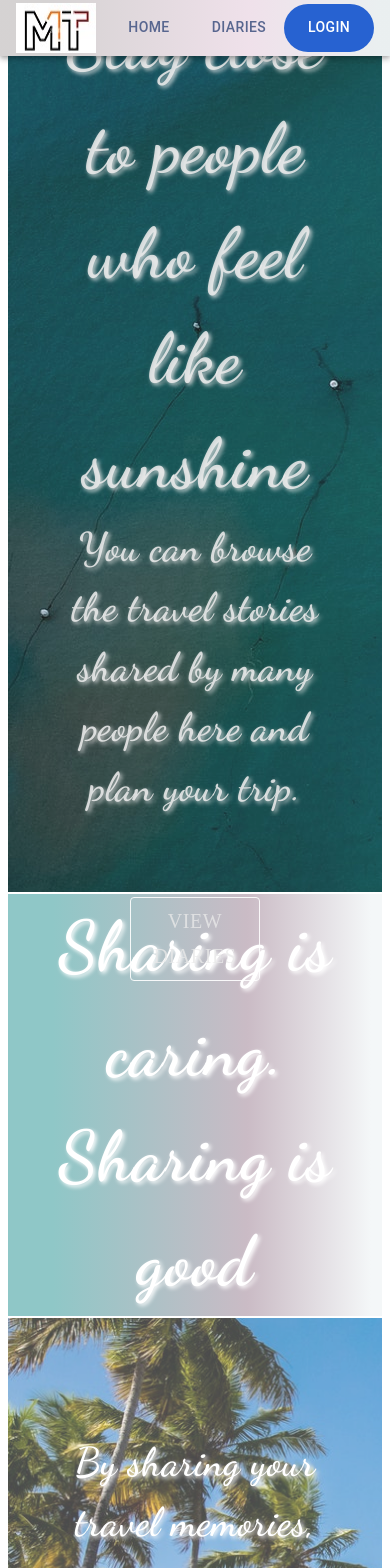
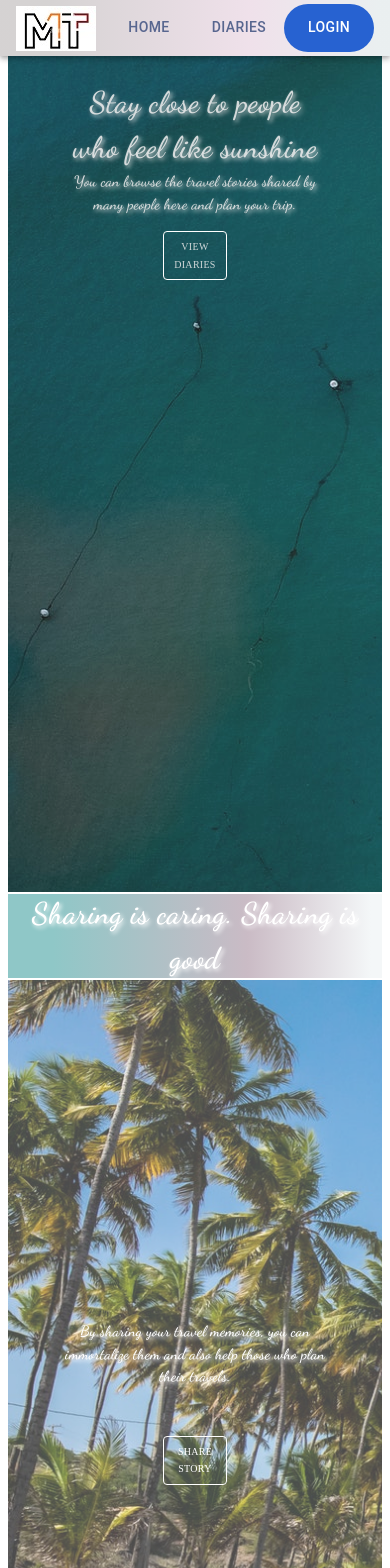
Before and after one commit to MehmeTokgoz/Travel_Diaries_Blog_Project, a React (Vite) app in the folder client/: page / in a window 390 px wide. Shown: the top 1568 px of the page. Built offline with nearby package versions, Linux system fonts and the light colour scheme.

Commit message:
made responsive

```diff
--- a/client/src/add/AddPost.jsx
+++ b/client/src/add/AddPost.jsx
@@ -159,7 +159,7 @@ function AddPost() {
       </form>
       <Snackbar
         open={open}
-        autoHideDuration={3000}
+        autoHideDuration={2000}
         onClose={()=> setAlertPosition({...alertPosition, open: false})}
         // onClose={() => setOpen(false)}
         anchorOrigin={{ vertical: "top", horizontal: "right" }}
--- a/client/src/diaries/DiaryCard.jsx
+++ b/client/src/diaries/DiaryCard.jsx
@@ -101,16 +101,16 @@ const DiaryCard = (props) => {
         description={props.description}
         user={props.user}
       />
-      <img height="194" src={props.image} alt={props.title} />
+      <img height="200" src={props.image} alt={props.title} />
       <CardContent id="main-card-info-content">
         <Typography className="card-info-header">
           {props.title} <br />
         </Typography>
-        <hr />
+        <hr className="line" />
         <Box className="post-description-box">
           <Typography className="post-description">{props.description}</Typography>
         </Box>
-        <hr/>
+        <hr className="line"/>
         {isLoggedIn && (
           <CardActions className="cardActions-buttons">
             <IconButton
@@ -133,7 +133,7 @@ const DiaryCard = (props) => {
 
       <Snackbar
         open={open}
-        autoHideDuration={3000}
+        autoHideDuration={2000}
         onClose={() => setAlertPosition({ ...alertPosition, open: false })}
         anchorOrigin={{ vertical, horizontal }}
       >
--- a/client/src/diaries/diaries.scss
+++ b/client/src/diaries/diaries.scss
@@ -7,6 +7,24 @@
     background: url(../assets/new-diaries-bg-1.jpg);
     // background: linear-gradient(90deg, hsla(339, 100%, 55%, 1) 0%, hsla(197, 100%, 64%, 1) 100%);
 
+}
 
+@media screen and (max-width: 992px) {
+    .diary-container {
+      display: grid;
+      grid-template-columns: auto  auto;
+      gap: 5px;
+      margin-top: 3rem;
+      background: url(../assets/new-diaries-bg-1.jpg);
+    }
+  }
 
-}
+  @media screen and (max-width: 600px) {
+    .diary-container {
+      display: grid;
+      grid-template-columns: auto;
+      gap: 5px;
+      margin-top: 3rem;
+      background: url(../assets/new-diaries-bg-1.jpg);
+    }
+  }
--- a/client/src/diaries/diaryCard.scss
+++ b/client/src/diaries/diaryCard.scss
@@ -1,7 +1,7 @@
 #main-card-box {
     margin: auto;
     margin-top: 2rem;
-    margin-bottom: 2rem;
+    margin-bottom: 0rem;
     // width: 400px;
     max-width: 400px;
     height: 500px;
@@ -23,9 +23,24 @@
 }
 
 #main-card-info-content {
+    box-sizing: border-box;
+    // padding-top: 0px;
+    // padding-bottom: 0%;
+    height: 100px;
 
-    padding-top: 0px;
+    .post-description {
+        overflow-y: auto;
+        height: 130px;
+        // scrollbar-width:thin;
+    }
+
+            .line {
+                margin: 1px auto;
+            }
+
 }
+
+
 
 .card-info-header {
     h3 {
@@ -35,8 +50,13 @@
 
 .cardActions-buttons {
     display: flex;
+    box-sizing: border-box;
     justify-content: center;
-    margin-bottom: 15px;
+    margin-bottom: 0px;
+    padding: 0px;
+    // margin-top: 0px;
+    // padding: 0px;
+
 
     .edit-icon {
         display: flex;
@@ -50,3 +70,63 @@
     margin-top: 3rem;
 
 }
+
+@media screen and (max-width: 992px) {
+    #main-card-box {
+        margin: auto;
+        margin-top: 2rem;
+        margin-bottom: 0rem;
+        // width: 400px;
+        max-width: 400px;
+        box-shadow: 5px 5px 10px rgb(252, 118, 118);
+        background: linear-gradient(90deg, hsla(0, 3%, 83%, 1) 12%, hsla(321, 32%, 91%, 1) 64%, hsla(190, 17%, 93%, 1) 97%);
+        opacity: 0.9;
+    }
+    #main-card-info-content {
+        box-sizing: border-box;
+        // padding-top: 0px;
+        // padding-bottom: 0%;
+        height: 50px;
+
+        .post-description {
+            overflow-y: auto;
+            height: 100px;
+            // scrollbar-width:thin;
+        }
+
+                .line {
+                    margin: 1px auto;
+                }
+
+    }
+  }
+
+  @media screen and (max-width: 600px) {
+    #main-card-box {
+        margin: auto;
+        margin-top: 2rem;
+        margin-bottom: 0rem;
+        // width: 400px;
+        max-width: 400px;
+        box-shadow: 5px 5px 10px rgb(252, 118, 118);
+        background: linear-gradient(90deg, hsla(0, 3%, 83%, 1) 12%, hsla(321, 32%, 91%, 1) 64%, hsla(190, 17%, 93%, 1) 97%);
+        opacity: 0.9;
+    }
+    #main-card-info-content {
+        box-sizing: border-box;
+        // padding-top: 0px;
+        // padding-bottom: 0%;
+        height: 25px;
+
+        .post-description {
+            overflow-y: auto;
+            height: 100px;
+            // scrollbar-width:thin;
+        }
+
+                .line {
+                    margin: 1px auto;
+                }
+
+    }
+  }
--- a/client/src/header/Header.jsx
+++ b/client/src/header/Header.jsx
@@ -1,7 +1,17 @@
 import React from "react";
 import axios from "axios";
 import { useState, useEffect } from "react";
-import { AppBar, Toolbar, Tabs, Tab, Slide, useScrollTrigger, Snackbar, Alert, AlertTitle } from "@mui/material";
+import {
+  AppBar,
+  Toolbar,
+  Tabs,
+  Tab,
+  Slide,
+  useScrollTrigger,
+  Snackbar,
+  Alert,
+  AlertTitle,
+} from "@mui/material";
 import "./header.scss";
 import { Link, useNavigate } from "react-router-dom";
 import logo from "../assets/mt.jpg";
@@ -15,18 +25,17 @@ function Header(props) {
   const [isLoggedIn, setIsLoggedIn] = useState();
   const [value, setValue] = useState(false);
   const navigate = useNavigate();
-  const trigger= useScrollTrigger();
+  const trigger = useScrollTrigger();
   const [alertPosition, setAlertPosition] = useState({
-    open:false,
+    open: false,
     vertical: "top",
-    horizontal:"center"
-  })
+    horizontal: "center",
+  });
   const { vertical, horizontal, open } = alertPosition;
 
-
   //////////
-function HideOnScroll (props) {
-  const { children} = props;
+  function HideOnScroll(props) {
+    const { children } = props;
 
     return (
       <Slide appear={false} direction="down" in={!trigger}>
@@ -35,9 +44,6 @@ function HideOnScroll (props) {
     );
   }
   /////////////////
-
-
-
 
   const verifyUser = async () => {
     if (localStorage.getItem("token")) {
@@ -65,7 +71,7 @@ function HideOnScroll (props) {
   const handleLogout = (e, val, newState) => {
     setValue(val);
     if (val === 4) {
-      setAlertPosition({open: true, ...newState});
+      setAlertPosition({ open: true, ...newState });
       localStorage.clear();
       navigate("/");
       setUserId("");
@@ -110,13 +116,14 @@ function HideOnScroll (props) {
       </HideOnScroll>
       <Snackbar
         open={open}
-        autoHideDuration={3000}
-        onClose={()=> setAlertPosition({...alertPosition, open: false})}
+        autoHideDuration={2000}
+        onClose={() => setAlertPosition({ ...alertPosition, open: false })}
         // onClose={() => setOpen(false)}
         anchorOrigin={{ vertical: "top", horizontal: "right" }}
       >
-        <Alert id="alert"
-          onClose={() => setAlertPosition({...alertPosition, open: false})}
+        <Alert
+          id="alert"
+          onClose={() => setAlertPosition({ ...alertPosition, open: false })}
           severity="success"
           sx={{ width: "100%" }}
         >
@@ -126,39 +133,6 @@ function HideOnScroll (props) {
       </Snackbar>
     </div>
   );
-
-  // return (
-  //   <div>
-  //     {" "}
-  //     <AppBar className="appbar">
-  //       <Toolbar className="toolbar">
-  //         <img src={logo} alt="#" />
-
-  //         <Tabs className="tabs" value={value} onChange={handleLogout}>
-  //           {isLoggedIn
-  //             ? linksArr.map((link) => (
-  //                 <Tab
-  //                   id="tab"
-  //                   key={link}
-  //                   label={link}
-  //                   LinkComponent={Link}
-  //                   to={`/${link === "home" ? "" : link === "logout" ? "" : link}`}
-  //                 />
-  //               ))
-  //             : loggedOutlinksArr.map((link) => (
-  //                 <Tab
-  //                   id="tab"
-  //                   key={link}
-  //                   label={link}
-  //                   LinkComponent={Link}
-  //                   to={`/${link === "home" ? "" : link}`}
-  //                 />
-  //               ))}
-  //         </Tabs>
-  //       </Toolbar>
-  //     </AppBar>
-  //   </div>
-  // );
 }
 
 export default Header;
--- a/client/src/header/header.scss
+++ b/client/src/header/header.scss
@@ -1,29 +1,18 @@
 $main-color: rgb(39, 98, 209);
-
-
 .toolbar {
   background: linear-gradient(90deg, hsla(0, 3%, 83%, 1) 12%, hsla(321, 32%, 91%, 1) 64%, hsla(190, 17%, 93%, 1) 97%);
-
-
   img {
-
-    width: 80px;
-    height: 50px;
+    max-width: 80px;
+    max-height: 50px;
     background: transparent;
   }
-}
-
-.travelicon {
-   color: black;
 }
 
 .tabs {
     margin-left: auto;
     text-decoration: none;
     #tab {
-        // text-decoration: none;
         color: rgb(88, 102, 143);
-
     }
     #tab:hover {
       color: rgb(47, 44, 63);
@@ -36,13 +25,8 @@ $main-color: rgb(39, 98, 209);
       background-color: $main-color;
       color: #ffffff;
       border-radius: 30px;
-
-
     }
-
 }
 .appbar {
-    position: sticky;
-
-
+position: sticky;
 }
--- a/client/src/home/Home.jsx
+++ b/client/src/home/Home.jsx
@@ -7,14 +7,12 @@ import { Button, Tabs, Tab, Typography, AppBar, Toolbar } from "@mui/material";
 import { Link, useNavigate } from "react-router-dom";
 import { useState, useEffect } from "react";
 
-
-import BottomNavigation from '@mui/material/BottomNavigation';
-import BottomNavigationAction from '@mui/material/BottomNavigationAction';
-import FolderIcon from '@mui/icons-material/Folder';
-import RestoreIcon from '@mui/icons-material/Restore';
-import FavoriteIcon from '@mui/icons-material/Favorite';
-import LocationOnIcon from '@mui/icons-material/LocationOn';
-
+import BottomNavigation from "@mui/material/BottomNavigation";
+import BottomNavigationAction from "@mui/material/BottomNavigationAction";
+import FolderIcon from "@mui/icons-material/Folder";
+import RestoreIcon from "@mui/icons-material/Restore";
+import FavoriteIcon from "@mui/icons-material/Favorite";
+import LocationOnIcon from "@mui/icons-material/LocationOn";
 
 function Home() {
   const [isLoggedIn, setIsLoggedIn] = useState(false);
@@ -29,7 +27,7 @@ function Home() {
           token: localStorage.getItem("token"),
         })
         .then(({ data }) => {
-          console.log(data)
+          console.log(data);
           setUserId(data._id);
         });
     }
@@ -55,9 +53,6 @@ function Home() {
     setValue(newValue);
   };
 
-
-
-
   return (
     <>
       <Box id="main-box">
@@ -76,32 +71,35 @@ function Home() {
         </Box>
       </Box>
       <Box className="between-box">
-      <Typography id="between-boxes-typo"> Sharing is caring. Sharing is good</Typography>
+        <Typography id="between-boxes-typo">
+          {" "}
+          Sharing is caring. Sharing is good
+        </Typography>
       </Box>
       <Box className="share-story-box">
         <Box className="share-story-headers">
-          {/* <Typography className="share-story-first-typo"> Sharing is caring. Sharing is good</Typography> */}
           <Typography className="share-story-firs-typo-details">
             By sharing your travel memories, you can immortalize them and also
             help those who plan their travels.{" "}
           </Typography>
-        {/* <Box className="footer-box"> */}
-          {/* <Typography className="second-typography">
-            SHARE YOUR TRAVEL DIARIES WITH US
-          </Typography> */}
           <Box className="header-titles">
-            <Button className="diary-button" onClick={shareStory}>Share Story</Button>
+            <Button className="diary-button" onClick={shareStory}>
+              Share Story
+            </Button>
           </Box>
-        {/* </Box> */}
+        </Box>
       </Box>
 
-      </Box>
-
-      <BottomNavigation id="bottom-navigation" sx={{ width: 500 }} value={value} onChange={handleChange}>
+      <BottomNavigation
+        id="bottom-navigation"
+        sx={{ width: 500 }}
+        value={value}
+        onChange={handleChange}
+      >
         <BottomNavigationAction
           label="Recents"
           value="recents"
-        icon={< RestoreIcon/>}
+          icon={<RestoreIcon />}
         />
         <BottomNavigationAction
           label="Favorites"
@@ -113,7 +111,11 @@ function Home() {
           value="nearby"
           icon={<LocationOnIcon />}
         />
-      <BottomNavigationAction label="Folder" value="folder" icon={<FolderIcon />} />
+        <BottomNavigationAction
+          label="Folder"
+          value="folder"
+          icon={<FolderIcon />}
+        />
       </BottomNavigation>
     </>
   );
--- a/client/src/home/home.scss
+++ b/client/src/home/home.scss
@@ -12,7 +12,7 @@ $main-color: rgb(143, 21, 173);
     background: url(../assets/new-home-bg.jpg);
     // background: linear-gradient(90deg, hsla(339, 100%, 55%, 1) 0%, hsla(197, 100%, 64%, 1) 100%);
     // margin: auto;
-    margin-top:3rem;
+    margin-top: 3rem;
     box-sizing: border-box;
     opacity: 0.9;
 
@@ -81,35 +81,6 @@ $main-color: rgb(143, 21, 173);
     .diary-button:hover {
         background-color: rgb(180, 66, 66);
     }
-
-
-    // .second-typography {
-    //     font-family: cursive;
-    //     font-size: 40px;
-    //     text-align: center;
-    //     padding: 0px;
-    //     // margin: auto;
-    //     // margin: -10% auto;
-    //     color: #e9e9e9de;
-    //     text-shadow: 2px 2px 4px;
-
-
-    // }
-
-    // .button-box {
-    //     Button {
-    //         color: #e9e9e9de;
-    //         box-sizing: border-box;
-    //         background-color: $main-color;
-    //         margin: 2%;
-    //     }
-
-    //     Button:hover {
-    //         background-color: rgb(180, 66, 66);
-    //     }
-
-
-    // }
 }
 
 .share-story-box {
@@ -200,8 +171,6 @@ $main-color: rgb(143, 21, 173);
         text-shadow: 2px 2px 4px;
         margin: auto;
     }
-
-
 }
 
 .between-box {
@@ -226,10 +195,9 @@ $main-color: rgb(143, 21, 173);
     font-weight: bolder;
     text-align: center;
     width: 100%;
-    // position: absolute;
-    // top: 5%;
+
     color: #ffffff;
-    // color: #e2d1d1de;
+
 
     background-color: transparent;
     text-shadow: 2px 2px 4px;
@@ -240,8 +208,91 @@ $main-color: rgb(143, 21, 173);
     margin: 3px auto;
     width: 100%;
     background: linear-gradient(90deg, rgb(74, 87, 87) 12%, rgb(151, 142, 148) 64%, rgb(103, 117, 122) 97%);
-    // background: linear-gradient(90deg, rgb(143, 199, 199) 12%, rgb(202, 187, 197) 64%, rgb(244, 247, 248) 97%);
     opacity: 0.8;
 
     justify-content: center;
 }
+
+@media screen and (max-width: 992px) {
+
+    #main-box {
+
+        .first-typography {
+            margin-top: 0px;
+            font-size: 50px;
+        }
+
+        .first-typo-detail {
+            font-size: 20px;
+        }
+
+        .diary-button {
+            margin-top: 3rem;
+            font-size: 15px;
+            width: 30%;
+        }
+    }
+
+    .between-box {
+        width: 100%;
+        height: 30vh;
+
+        #between-boxes-typo {
+            font-size: 50px;
+        }
+    }
+    .share-story-box {
+        .share-story-firs-typo-details {
+            font-size: 25px;
+        }
+        .diary-button {
+            margin-top: 3rem;
+            font-size: 15px;
+            width: 30%;
+        }
+    }
+}
+
+@media screen and (max-width: 600px) {
+
+    #main-box {
+
+        .first-typography {
+            margin-top: 0px;
+            font-size: 30px;
+        }
+
+        .first-typo-detail {
+            font-size: 15px;
+        }
+
+        .diary-button {
+            margin-top: 1rem;
+            font-size: 10px;
+            width: 10%;
+        }
+    }
+
+    .between-box {
+        height: 10vh;
+        background: linear-gradient(90deg, rgb(143, 199, 199) 12%, rgb(202, 187, 197) 64%, rgb(244, 247, 248) 97%);
+        margin-top: 2px;
+        margin-bottom: 2px;
+
+        #between-boxes-typo {
+            font-size: 30px;
+        }
+    }
+
+    .share-story-box {
+        .share-story-firs-typo-details {
+            font-size: 15px;
+        }
+        .diary-button {
+            margin-top: 1rem;
+            font-size: 10px;
+            width: 10%;
+        }
+
+    }
+}
--- a/client/src/profile/Profile.jsx
+++ b/client/src/profile/Profile.jsx
@@ -14,7 +14,6 @@ function Profile() {
   const [userPosts, setUserPosts] = useState([]);
   const navigate = useNavigate();
 
-
   // const verifyUser = async () => {
   //   if (localStorage.getItem("token")) {
   //     await axios
@@ -29,19 +28,17 @@ function Profile() {
   ///////User info//////
   const getUserInfo = async () => {
     await axios.get(`http://localhost:4000/user/${userId}`).then(({ data }) => {
-    console.log(data)
+      console.log(data);
       setUser(data);
     });
   };
-
 
   useEffect(() => {
     getUserInfo();
   }, [userId]);
 
-
-  console.log(user)
-  console.log(userId)
+  console.log(user);
+  console.log(userId);
 
   const getAllPosts = async () => {
     await axios.get("http://localhost:4000/posts/").then(({ data }) => {
@@ -59,14 +56,11 @@ function Profile() {
 
   console.log(userPosts);
 
-
   // useEffect(() => {
   //   getAllPosts();
   //   getUserPosts();
   //   // verifyUser();
   // }, [posts]);
-
-
 
   useEffect(() => {
     getAllPosts();
@@ -93,6 +87,9 @@ function Profile() {
         {user && (
           <>
             <Box className="profile-info-box">
+            <table>
+              <tr>
+                <th colSpan={2}>
                 <Typography
                 id="user-profile"
                 textAlign={"center"}
@@ -102,31 +99,41 @@ function Profile() {
               >
                 USER PROFILE
               </Typography>
-            <Typography fontFamily={"quicksand"} padding={1} textAlign="left">
-              Name: {user.name}
-            </Typography>
-            <Typography fontFamily={"quicksand"} padding={1} textAlign="left">
-              Email: {user.email}
-            </Typography>
-            {/* <Button
-              onClick={handleClick}
-              sx={{ mr: "auto", width: "15%" }}
-              color="warning"
-              variant="contained"
-            >
-              Logout
-            </Button>{" "} */}
-            <br />
-            <Button id="addNew-button"
+                </th>
+              </tr>
+
+
+                <tr>
+                  <th>Name</th>
+                  <th>Email</th>
+                </tr>
+                <tr>
+                  <td>{user.name}</td>
+                  <td>{user.email}</td>
+                </tr>
+                <tr>
+                  <td colSpan={2}>
+                    {" "}
+                    <Button
+                      id="addNew-button"
                       onClick={addNewPost}
                       sx={{ mr: "auto", width: "15%" }}
-
                       variant="contained"
                     >
                       Add New Post
                     </Button>{" "}
+                  </td>
+                </tr>
+              </table>
+
+              {/* <Typography className="name-email-typo">
+                Name: {user.name}
+              </Typography>
+              <Typography className="name-email-typo">
+                Email: {user.email}
+              </Typography>
+              <br /> */}
             </Box>
-
           </>
         )}
       </Box>
--- a/client/src/profile/profile.scss
+++ b/client/src/profile/profile.scss
@@ -11,9 +11,33 @@
 
     // background: url(../assets/new-home-bg.jpg);
     .profile-info-box {
+        display: flex;
+        flex-direction: column;
+        justify-content: center;
         background: linear-gradient(90deg, hsla(0, 3%, 83%, 1) 12%, hsla(321, 32%, 91%, 1) 64%, hsla(190, 17%, 93%, 1) 97%);
-        width: 40%;
+        width: 100%;
         opacity: 0.9;
+
+        table {
+            box-shadow: 5px 5px 10px rgb(252, 118, 118);
+            border-collapse: collapse;
+        }
+
+        tr,
+        th,
+        td {
+            border: 1px solid rgb(168, 71, 71);
+            height: 3rem;
+        }
+
+        th {
+            width: 50%;
+        }
+    }
+
+    .name-email-typo {
+        font-family: "quicksand";
+        padding: 1px;
     }
 
 }
@@ -58,3 +82,33 @@
     color: rgb(180, 2, 2);
 
 }
+
+@media screen and (max-width: 992px) {
+    #diary-container {
+        background: url(../assets/about-img.jpg);
+        width: 100%;
+        height: 100vh;
+        background-repeat: no-repeat;
+        background-size: cover;
+        display: grid;
+        grid-template-columns: auto auto;
+        gap: 6px;
+        margin-top: 3px;
+    }
+}
+
+@media screen and (max-width: 600px) {
+    #diary-container {
+        background: url(../assets/about-img.jpg);
+        width: 100%;
+        height: 100vh;
+        background-repeat: no-repeat;
+        background-size: cover;
+        display: grid;
+        grid-template-columns: auto;
+        gap: 3px;
+        margin-top: 3px;
+
+
+    }
+}
```
Lines whose indentation alone changed are shown as unchanged.
